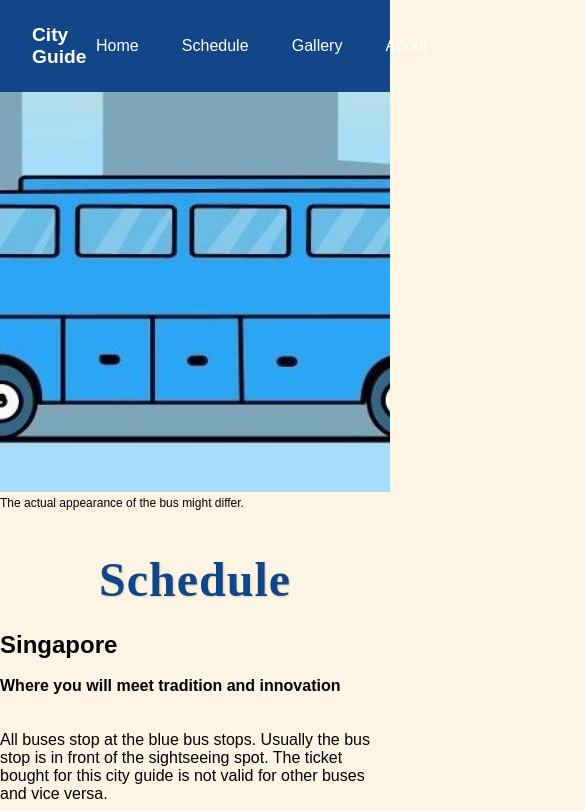
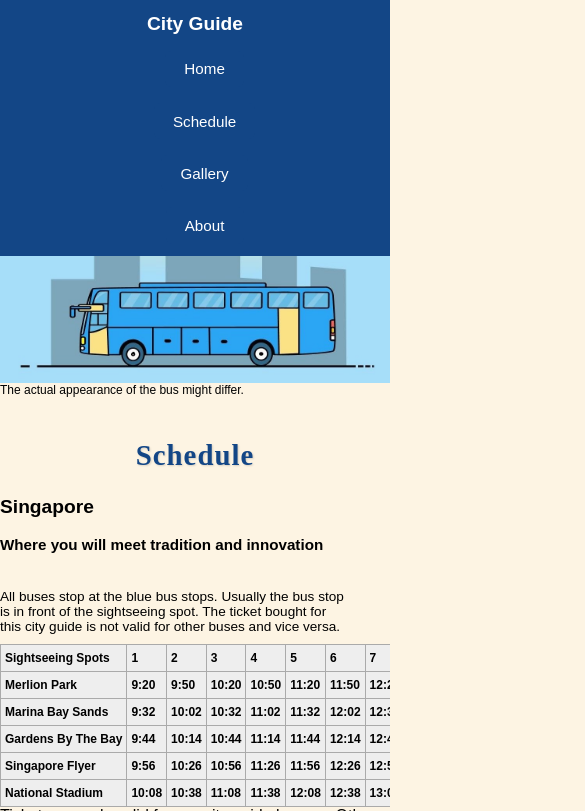
Before and after one commit to AnnaZhakhyan/CityGuide---InternetProgramming, a plain HTML site: page code/schedule.html in a window 390 px wide. Shown: the top 811 px of the page, 585 px wide, since content can reach past the window. Drawn offline with Linux system fonts and the light colour scheme.

Commit message:
starting with responsiveness

```diff
--- a/code/schedule.html
+++ b/code/schedule.html
@@ -19,9 +19,10 @@
         </ul>
     </nav>
     <figure>
-        <img src="images\bus.jpg" style="width: 100%; height: 400px; object-fit: cover;" alt="Blue City Tour Bus" />
+        <img id="bus-image" src="images/bus.jpg" alt="Blue City Tour Bus" />
         <figcaption style="font-size: 12px;">The actual appearance of the bus might differ.</figcaption>
     </figure>
+
     <br>
     <h1>Schedule</h1>
     <section>
--- a/code/style.css
+++ b/code/style.css
@@ -18,6 +18,7 @@ html {
 
 .cards {
     display: flex;
+    /*flex layout */
     flex-wrap: wrap;
     gap: 40px;
     justify-content: center;
@@ -25,6 +26,7 @@ html {
 
 footer {
     display: flex;
+    /*flex layout */
     justify-content: space-around;
 
     color: #fff;
@@ -58,6 +60,7 @@ img {
 /* nav bar design */
 .navbar {
     display: flex;
+    /*flex layout */
     justify-content: space-between;
     align-items: center;
     background-color: #134686;
@@ -77,6 +80,7 @@ img {
 .navbar .nav-links {
     list-style: none;
     display: flex;
+    /*flex layout */
     gap: 1.5rem;
     margin: 0;
     padding: 0;
@@ -147,12 +151,14 @@ nav a:hover {
 
 .grid {
     display: grid;
+    /*grid layout used*/
     grid-template-columns: repeat(2, minmax(0, 1fr));
     gap: 1.25rem;
 }
 
 @media (max-width: 820px) {
     .grid {
+        /*grid layout used*/
         grid-template-columns: 1fr;
     }
 }
@@ -167,6 +173,7 @@ nav a:hover {
 
 .city-head {
     display: flex;
+    /*flex layout */
     align-items: baseline;
     justify-content: space-between;
     margin: 0 0 .75rem;
@@ -229,6 +236,7 @@ nav a:hover {
     height: 44px;
     border-radius: 50%;
     display: grid;
+    /*grid layout used*/
     place-items: center;
     border: 0;
     cursor: pointer;
@@ -257,6 +265,7 @@ nav a:hover {
     right: 0;
     bottom: .5rem;
     display: flex;
+    /*flex layout */
     gap: .5rem;
     justify-content: center;
 }
@@ -349,9 +358,11 @@ table {
     border-collapse: collapse;
     margin-top: 10px;
 }
+
 thead tr {
     font-weight: normal;
 }
+
 tbody tr {
     font-weight: 300;
     font-size: small;
@@ -377,6 +388,7 @@ th {
 .countries {
     display: grid;
     grid-template-columns: repeat(auto-fit, minmax(250px, 1fr));
+    /*grid layout used*/
     gap: 20px;
     margin: 30px 0;
     /* only top and bottom */
@@ -430,6 +442,7 @@ th {
 /* Team Section */
 .about-page {
     display: flex;
+    /*flex layout */
     justify-content: center;
     align-items: center;
     flex-direction: column;
@@ -458,3 +471,131 @@ th {
     color: #555;
     margin: 0 auto;
 }
+
+/* ========================= */
+/* Responsive navbar */
+/* ========================= */
+
+@media (max-width: 820px) {
+    .navbar {
+        flex-direction: column;
+        align-items: center;
+        padding: 1rem;
+    }
+
+    .navbar .nav-links {
+        flex-direction: column;
+        align-items: center;
+        width: 100%;
+        gap: 1rem;
+        margin-top: 1rem;
+    }
+
+    .navbar .nav-links li a {
+        display: block;
+        width: 100%;
+        text-align: center;
+        padding: 0.75rem;
+        border-radius: 6px;
+        background-color: #134686;
+        transition: background-color 0.3s ease;
+    }
+
+    .navbar .nav-links li a:hover {
+        background-color: #18539b;
+        color: #ffcc00;
+    }
+
+    .logo {
+        text-align: center;
+        font-size: 1.5rem;
+    }
+
+    footer {
+        flex-direction: column;
+        text-align: center;
+    }
+}
+
+@media (max-width: 480px) {
+    .navbar {
+        padding: 0.8rem;
+    }
+
+    .navbar .logo {
+        font-size: 1.2rem;
+    }
+
+    .navbar .nav-links li a {
+        font-size: 0.95rem;
+        padding: 0.6rem;
+    }
+}
+
+/* ==================================================
+   schedule page responsiveness
+================================================== */
+
+/* Make the top figure image responsive */
+#bus-image {
+    width: 100%;
+    height: auto;
+    max-height: 400px;
+    object-fit: cover;
+    display: block;
+}
+
+/* making tables scrollable on smaller screens */
+@media (max-width: 1024px) {
+    table {
+        display: block;
+        overflow-x: auto;
+        white-space: nowrap;
+        width: 100%;
+    }
+}
+
+@media (max-width: 768px) {
+
+    th,
+    td {
+        padding: 6px 4px;
+        font-size: 0.75rem;
+    }
+
+    thead tr {
+        font-size: 0.8rem;
+    }
+
+    tbody tr {
+        font-size: 0.75rem;
+    }
+
+    figcaption {
+        font-size: 10px;
+    }
+}
+
+/*for a super small device*/
+@media (max-width: 480px) {
+    h1 {
+        font-size: 1.8rem;
+    }
+
+    h2 {
+        font-size: 1.2rem;
+    }
+
+    h4 {
+        font-size: 0.95rem;
+    }
+
+    p {
+        font-size: 0.85rem;
+        width: 90%;
+    }
+
+    img {
+        height: auto;
+    }
+}
```
Also changed, not shown: code/index.html (+4 -3 lines).
